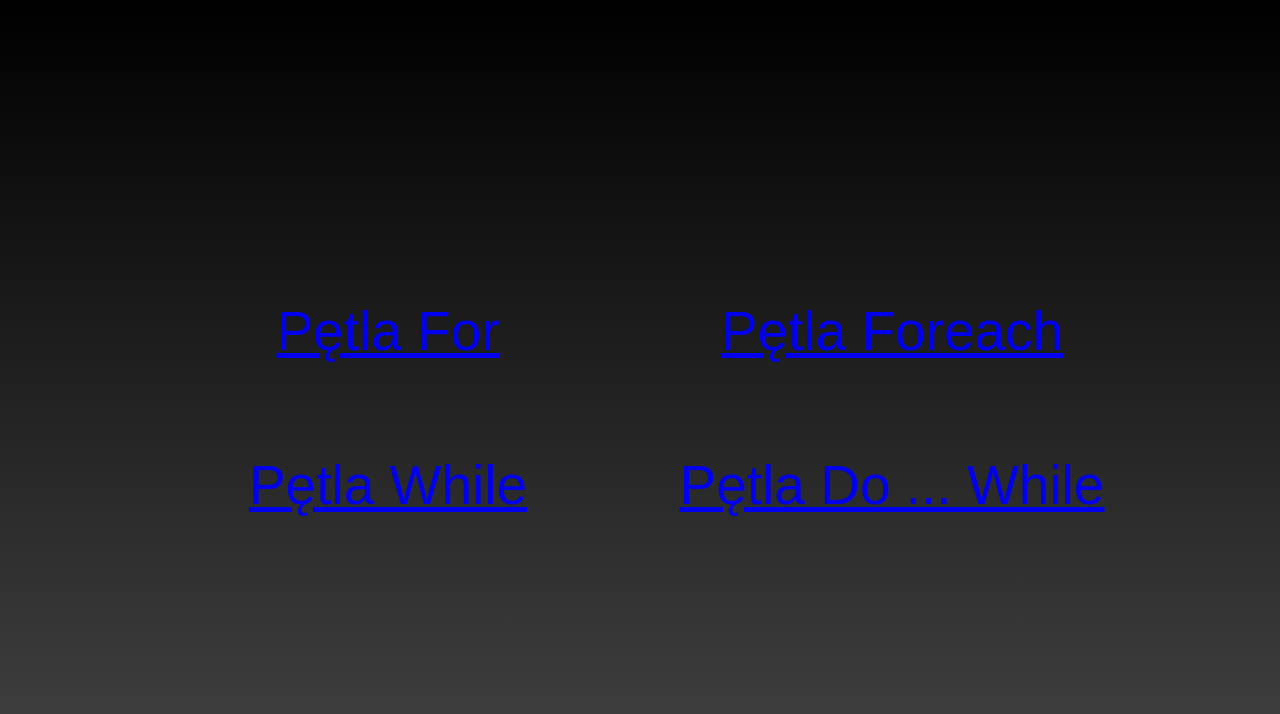
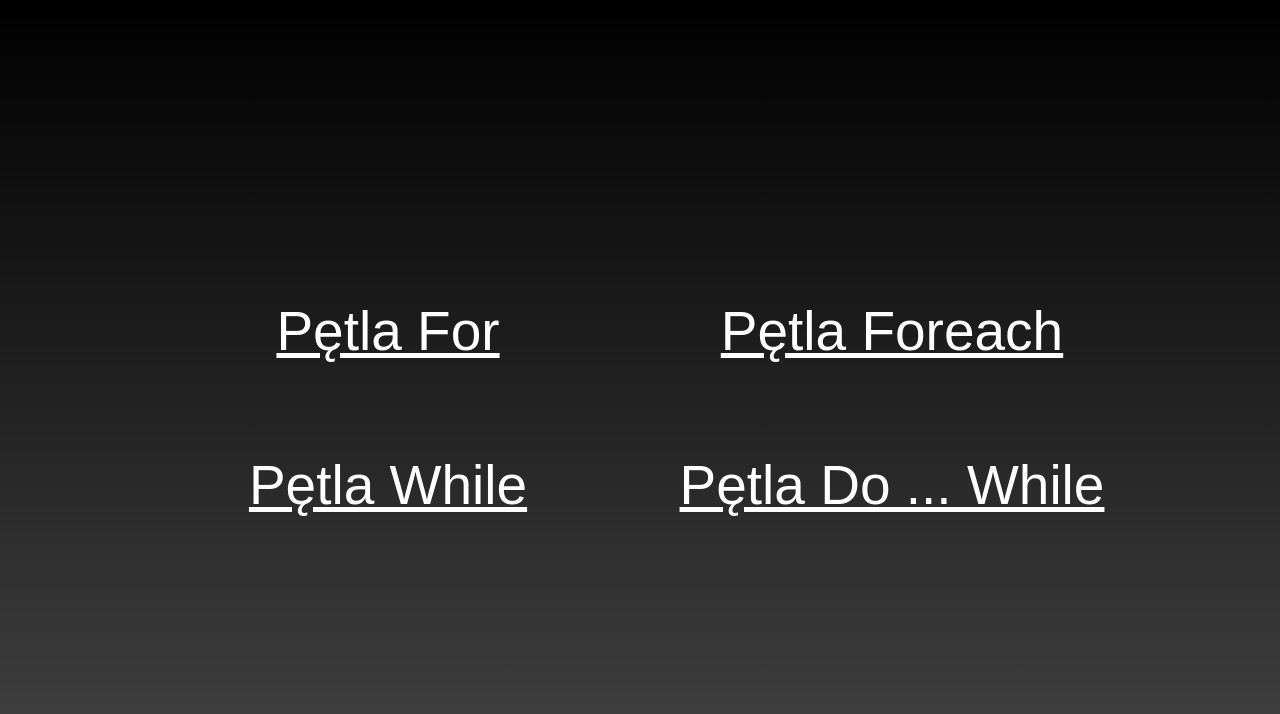
Before and after one commit to LouGoodies/loops, a plain HTML site: page index.html in a window 1280 px wide. Drawn offline with Linux system fonts and the light colour scheme.

Commit message:
Update index.html

```diff
--- a/index.html
+++ b/index.html
@@ -4,17 +4,17 @@
         <link rel="stylesheet" href="/loops/style.css">
     </head>
 
-    <body style="background-image: linear-gradient(black, rgb(70, 70, 70));">
+    <body style="background-image: linear-gradient(black, rgb(70, 70, 70)); text-decoration: none;" link="white" vlink="white" alink="white">
 
         <section>
 
             <table border="0" bordercolor="white" class="container" style="line-height: 150px;">
                 <tr>
-                    <td class="color" style="font-size: 55px; width: 500px;"><a href="/loops/petlafor.html">Pętla For</a></td>
-                    <td class="color" style="font-size: 55px; width: 500px;"><a href="/loops/petlaforeach.html">Pętla Foreach</a></td>
+                    <td class="color" style="font-size: 55px; width: 500px;"><a target="_blank" href="/loops/petlafor.html">Pętla For</a></td>
+                    <td class="color" style="font-size: 55px; width: 500px;"><a target="_blank" href="/loops/petlaforeach.html">Pętla Foreach</a></td>
                 </tr>
-                    <td class="color" style="font-size: 55px; width: 500px;"><a href="/loops/petlawhile.html">Pętla While</a></td>
-                    <td class="color" style="font-size: 55px; width: 500px;"><a href="/loops/petladowhile.html">Pętla Do ... While</a></td>
+                    <td class="color" style="font-size: 55px; width: 500px;"><a target="_blank" href="/loops/petlawhile.html">Pętla While</a></td>
+                    <td class="color" style="font-size: 55px; width: 500px;"><a target="_blank" href="/loops/petladowhile.html">Pętla Do ... While</a></td>
             </table>
 
         </section>
```
